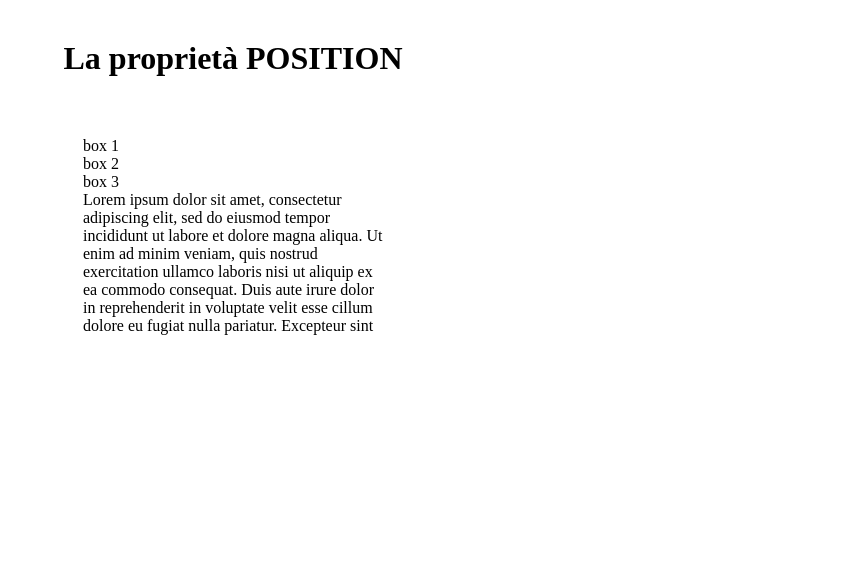
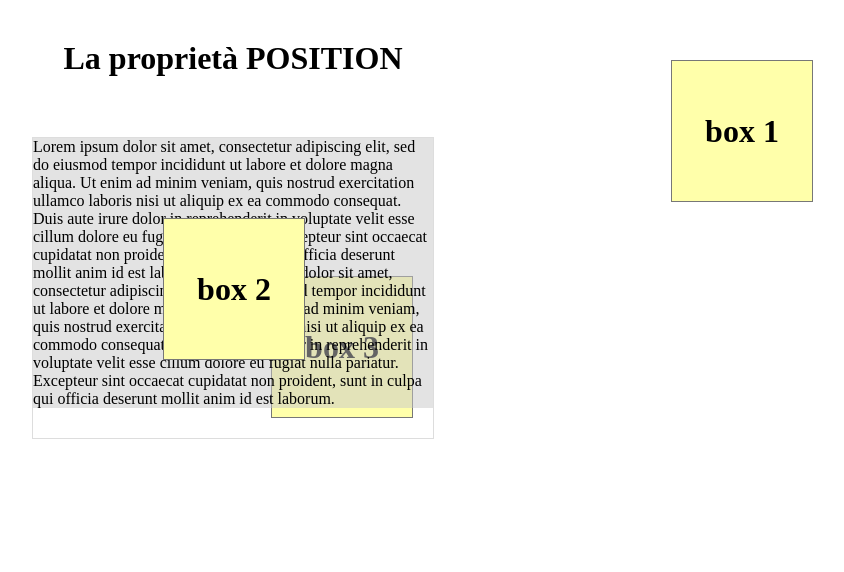
Before and after one commit to profMana/3B-2026, a plain HTML site: page 02 css/Ese 34 Position/index.html in a window 1280 px wide. Shown: the whole page, without its empty margins (407-1251 px from the left). Drawn offline with Linux system fonts and the light colour scheme.

Commit message:
Ese34 position, Ese35 Testo a Comparsa finiti

```diff
--- a/02 css/Ese 34 Position/index.css
+++ b/02 css/Ese 34 Position/index.css
@@ -10,8 +10,62 @@ h1 {
 }
 
 #wrapper {
-    width: 300px;
-    height: 200px;
+    width: 400px;
+    height: 300px;
     margin: 20px auto;
     overflow: hidden;
+    border:1px solid #ddd;
+    position:relative;
+
+   .box{
+        width:140px;
+        height:140px;
+        border:1px solid #777;
+        font-weight: bold;
+        font-size:24pt;
+        text-align:center;
+        line-height:140px;
+        background-color: #ffA;
+   }
+
+   .box{
+        position:relative;
+   }
+
+   .box:nth-of-type(1){
+        top:20px;
+        left:20px;
+        z-index:-1;
+   }
+
+    .box:nth-of-type(3){
+        right:20px;
+        bottom:20px;
+        z-index:-1;
+   }
+
+    .box:nth-of-type(2){
+        top:150px;
+        left:200px;
+        margin-left:-70px;
+        margin-top:-70px;
+        z-index:1;
+   }
+   .box{
+       position:absolute;
+   }
+
+   p{
+    background-color:rgba(200, 200, 200, 0.5)
+    /* opacity:0.5; */
+   }
+
+   .box:nth-of-type(1){
+        position:fixed;
+        top:60px;
+        right:60px;
+        left:auto;
+   }
+
+
 }
--- /dev/null
+++ b/02 css/Ese 35 Testo a comparsa/index.css
@@ -0,0 +1,50 @@
+* {
+    margin: 0;
+    padding: 0;
+    box-sizing: content-box;
+}
+
+h1 {
+    text-align: center;
+    padding: 40px;
+}
+/* ******************************************************** */
+
+#wrapper{
+    width:300px;
+    height:300px;
+    border:1px solid #ccc;
+    background-image: url(./img/Penguins.jpg);
+    background-size: cover;
+    background-repeat: no-repeat;
+    background-position: center;
+    margin-left:20px;
+    position:relative;
+
+    p{
+       position:absolute;
+       left:0;
+       bottom:0;
+
+       color:#ddd;
+       background-color: rgba(0,0,0, 0.5);
+       padding:10px 0;
+       width:100%;
+       text-align: center;
+       font-size:11pt;
+       font-style:italic;
+
+       visibility: hidden;
+    }
+
+    p:hover{
+        cursor:pointer;
+        text-decoration:underline;
+        font-weight:bold;
+        color: #fff;
+    }
+}
+
+#wrapper:hover p{
+    visibility:visible;
+}
```
Also changed, not shown: 02 css/Ese 35 Testo a comparsa/index.html (added, +18 -0 lines), 02 css/Ese 35 Testo a comparsa/img/Penguins.jpg (added).
